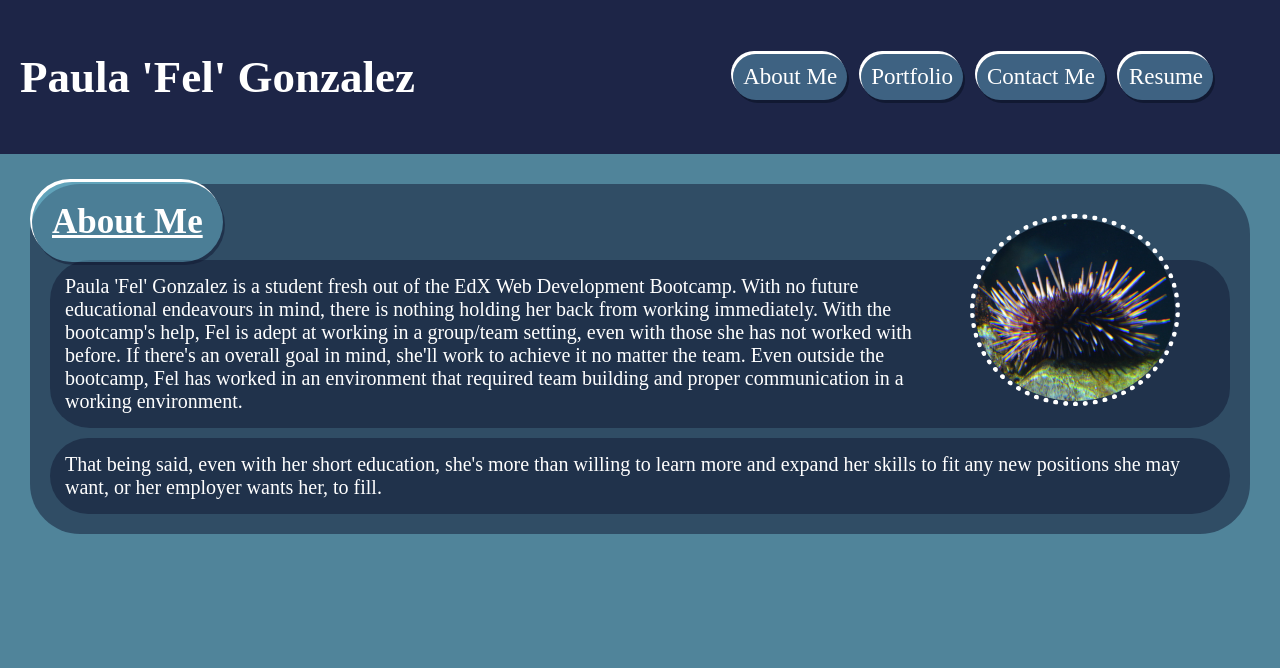
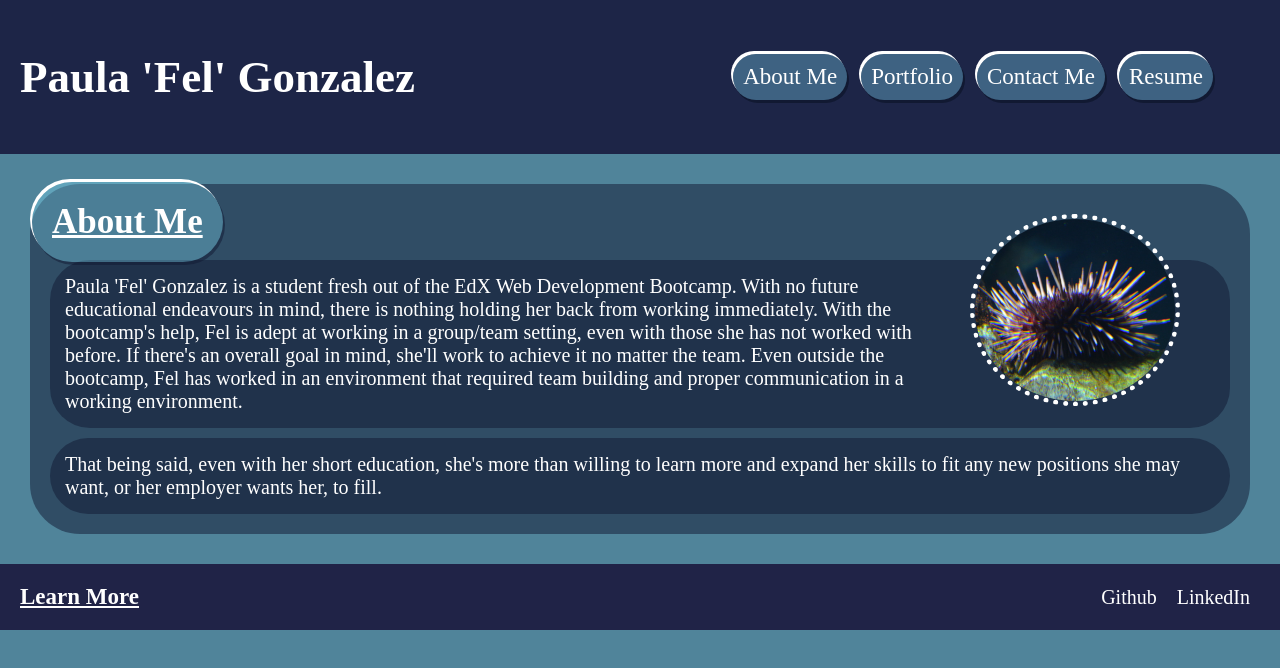
Before and after one commit to gonz951/Fels-Portfolio, a React (Vite) app: page / in a window 1280 px wide. Shown: the top 668 px of the page. Built offline with nearby package versions, Linux system fonts and the light colour scheme.

Commit message:
added footer content + styling

```diff
--- a/src/App.jsx
+++ b/src/App.jsx
@@ -1,5 +1,6 @@
 import { Outlet } from 'react-router-dom';
 import Nav from './components/Nav';
+import Footer from './components/Footer';
 
 function App() {
     return (
@@ -8,7 +9,8 @@ function App() {
                 <h1>Paula 'Fel' Gonzalez</h1>
                 <Nav />
             </header>
-            <Outlet />
+                <Outlet />
+                <Footer />
         </>
     )
 }
--- /dev/null
+++ b/src/components/Footer.jsx
@@ -0,0 +1,13 @@
+import './styles/Footer.css';
+
+export default function Footer() {
+    return (
+        <footer>
+            <h3>Learn More</h3>
+            <p className='socials'>
+                <a href='https://github.com/gonz951'>Github</a>
+                <a href='https://www.linkedin.com/in/paula-gonzalez-3a636a313/'>LinkedIn</a>
+            </p>
+        </footer>
+    );
+}
--- /dev/null
+++ b/src/components/styles/Footer.css
@@ -0,0 +1,24 @@
+footer {
+    padding: 20px;
+    display: flex;
+    flex-direction: row;
+    justify-content: space-between;
+    background-color: #202347;
+    align-items: center;
+    h3 {
+        font-size: 23px;
+        text-decoration: underline;
+    }
+}
+
+.socials {
+    font-size: 20px;
+    justify-content: space-around;
+    a {
+        text-decoration: none;
+        padding: 10px;
+    }
+    a:hover {
+        color: #3f8cff;
+    }
+}
```
